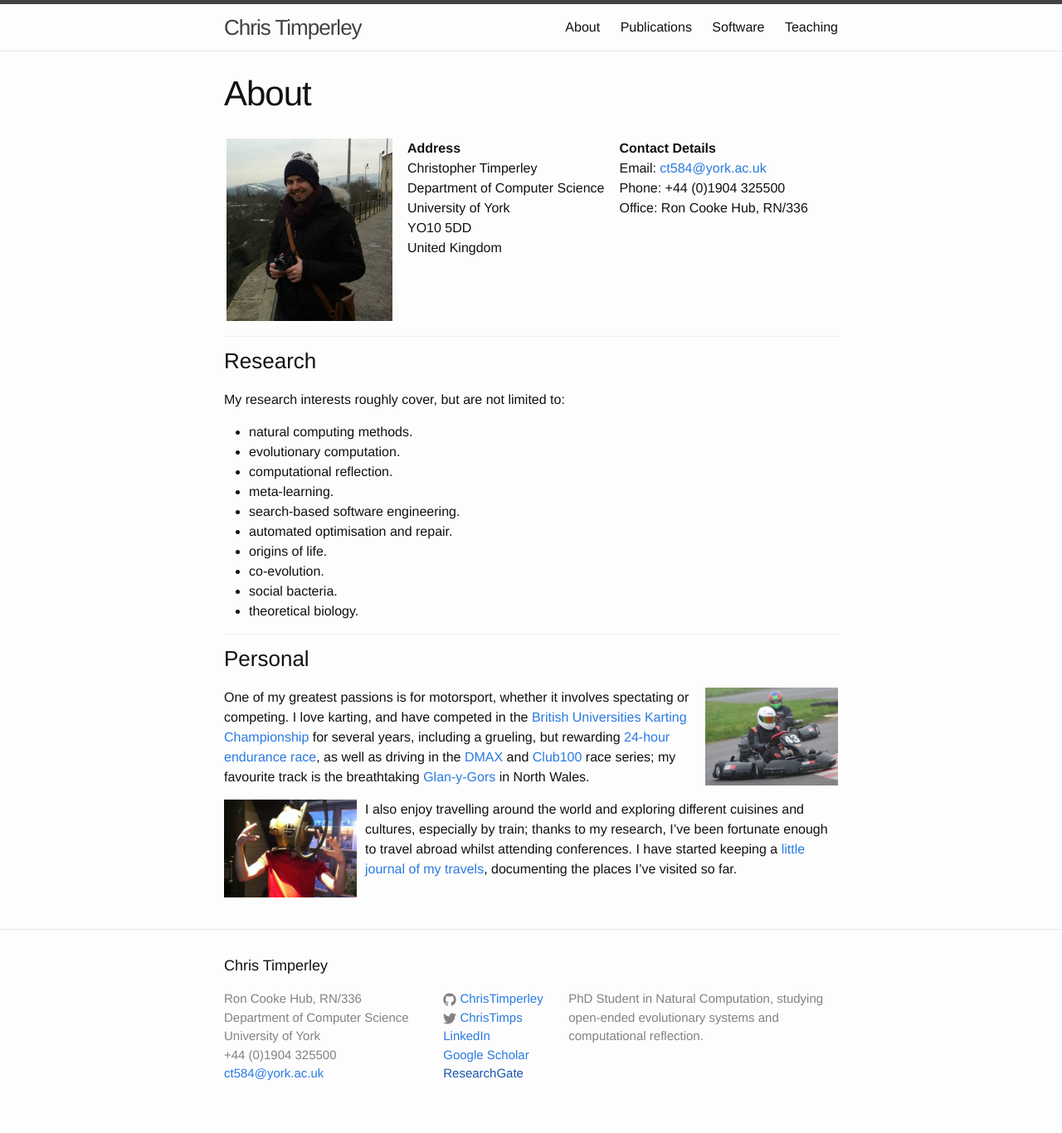
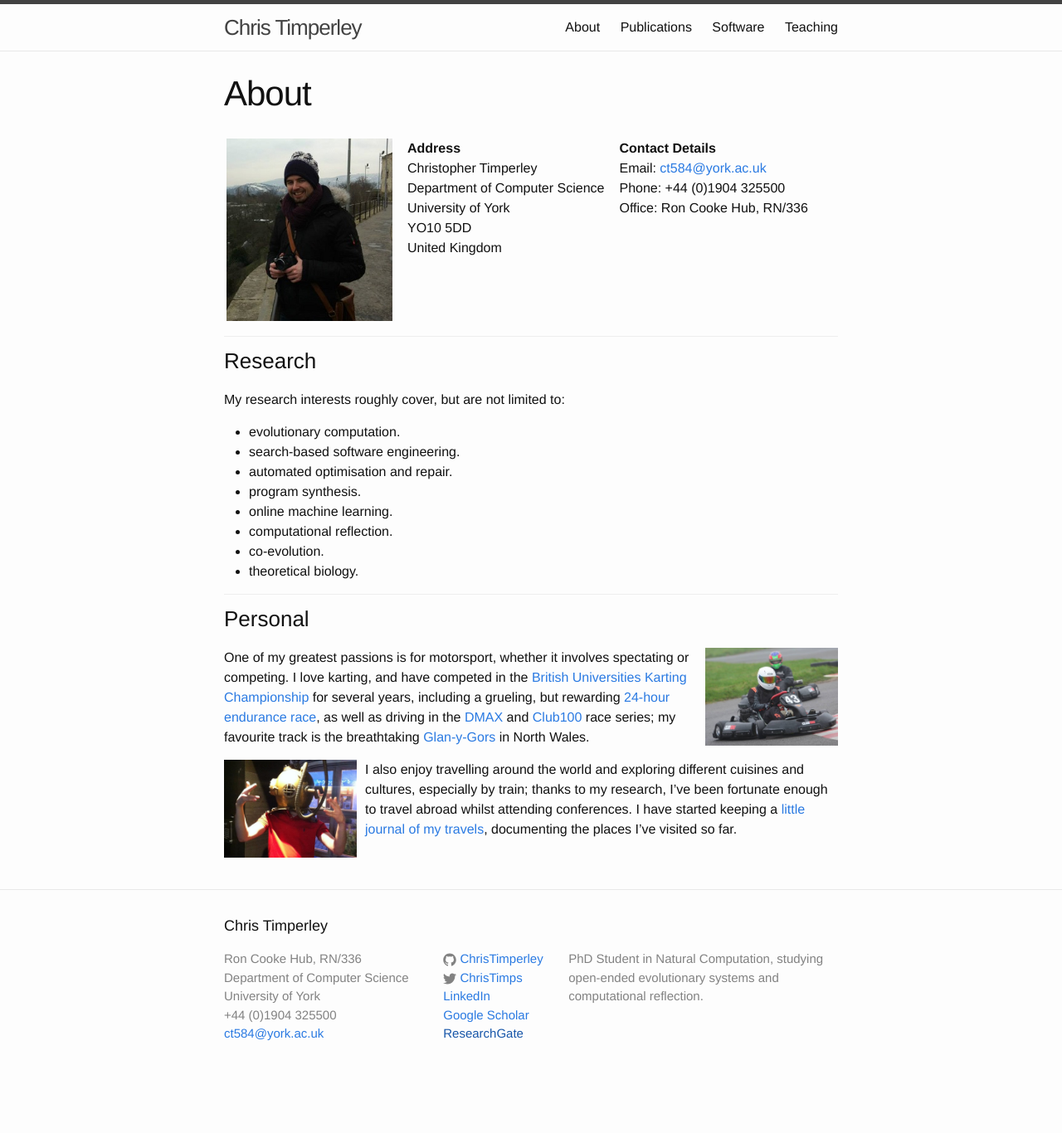
Before and after one commit to ChrisTimperley/ChrisTimperley.github.io, a Jekyll site: the page built from about.md, in a window 1280 px wide. Shown: the whole page at 83% size. Built offline with Jekyll 4.4.1, drawn with Linux system fonts in a browser that asks for light colours; after the commit the page ends 1318 px from its top, so only the background shows below that.

Commit message:
Updated list of research interests.

```diff
--- a/about.md
+++ b/about.md
@@ -32,15 +32,13 @@ permalink: /about/
 
 My research interests roughly cover, but are not limited to:
 
-* natural computing methods.
 * evolutionary computation.
-* computational reflection.
-* meta-learning.
 * search-based software engineering.
 * automated optimisation and repair.
-* origins of life.
+* program synthesis.
+* online machine learning.
+* computational reflection.
 * co-evolution.
-* social bacteria.
 * theoretical biology.
 
 <div class="divider"></div>
```
